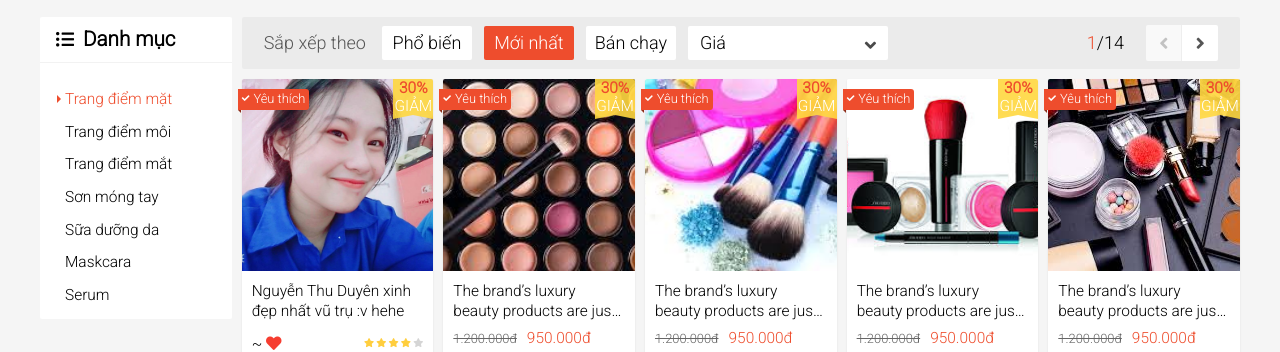
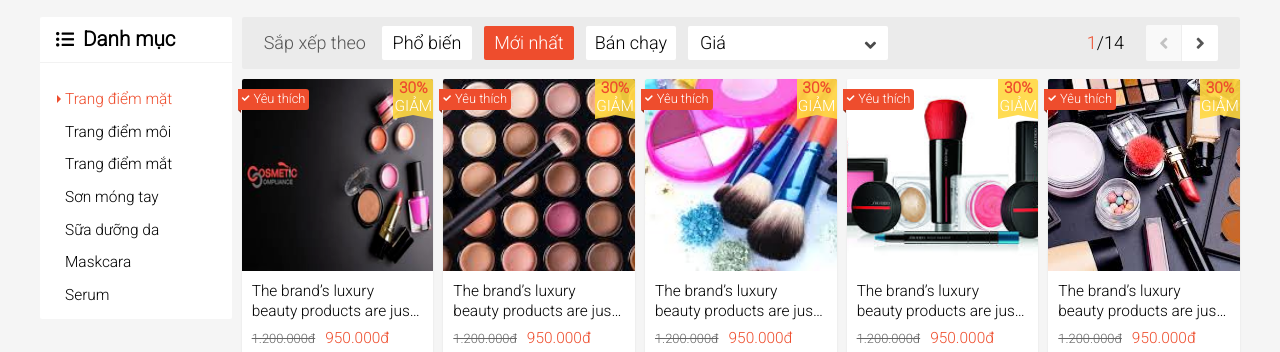
Before and after one commit to cat4walking/cat4walking.github.io, a plain HTML site: page index.html in a window 1280 px wide. Shown: the part 127-479 px from the top of the page. Drawn offline with nearby package versions, Linux system fonts and the light colour scheme.

Commit message:
Revert "Feature thang"

```diff
--- a/assests/css/base.css
+++ b/assests/css/base.css
@@ -7,7 +7,6 @@
     --header-height: 120px;
     --header-search-width: calc(var(--header-height) - var(--navbar-height));
     --header-sort_bar-height: 46px;
-
 }
 
 *{
@@ -87,7 +86,7 @@ html{
 }
 
 .modal__overlay{
-    position: fixed;
+    position: absolute;
     width: 100%;
     height: 100%;
     background-color: rgba(0, 0, 0, 0.4);
--- a/assests/css/main.css
+++ b/assests/css/main.css
@@ -1507,4 +1507,3 @@ i.home-product-item__like-icon--fill{
     transform: translateX(0);
     opacity: 1;
 }
-/*  */
--- a/index.html
+++ b/index.html
@@ -459,14 +459,14 @@
                             <div class="row sm-gutter">
                                 <div class="col l-2-4 m-3 c-6">
                                     <a class="home-product-item">
-                                        <div class="home-product-item__img" style="background-image: url(./assests/img/1.jpg);"></div>
-                                        <h4 class="home-product-item__name">Nguyễn Thu Duyên xinh đẹp nhất vũ trụ :v hehe</h4>
+                                        <div class="home-product-item__img" style="background-image: url(./assests/img/product-1.png);"></div>
+                                        <h4 class="home-product-item__name">The brand’s luxury beauty products are just as chic and stylish as the clothes that it creates.</h4>
                                         <div class="home-product-item__price">
-                                            <!-- <span class="home-product-item__price-old">1.200.000đ</span>
-                                            <span class="home-product-item__price-curent">950.000đ</span> -->
+                                            <span class="home-product-item__price-old">1.200.000đ</span>
+                                            <span class="home-product-item__price-curent">950.000đ</span>
                                         </div>
                                         <div class="home-product-item-action">
-                                            <span class="home-product-item__like home-product-item__like-liked">~
+                                            <span class="home-product-item__like home-product-item__like-liked">
                                                 <i class="home-product-item__like-icon--empty far fa-heart"></i>
                                                 <i class="home-product-item__like-icon--fill fas fa-heart"></i>
                                             </span>
@@ -478,7 +478,7 @@
                                                 <i class="fas fa-star"></i>
                                             </span>
 
-                                            <!-- <span class="home-product-item__sold">88 đã bán</span> -->
+                                            <span class="home-product-item__sold">88 đã bán</span>
                                         </div>
                                         <div class="home-product-item__origin">
                                             <span class="home-product-item__brand">Whoo</span>
@@ -1089,9 +1089,9 @@
                         </span>
                     </a>
                 </div>
-        </div>     -->
+        </div>
 
-        <!-- </div> -->
-    <!-- </div> -->
+        </div> -->
+    </div>
 </body>
 </html>
```
Also changed, not shown: assests/img/1.jpg (deleted), assests/img/no-cart.png (added).
